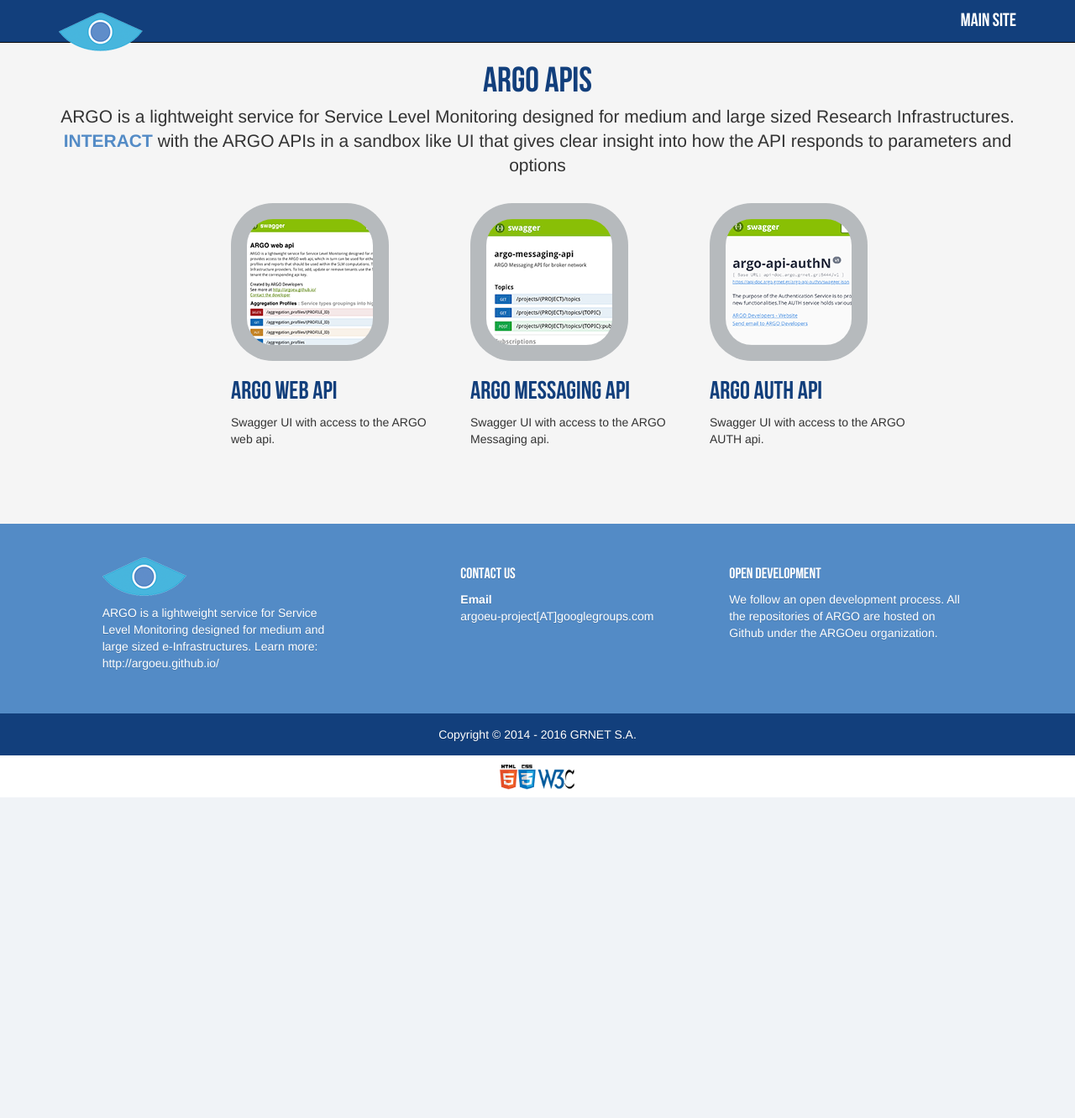
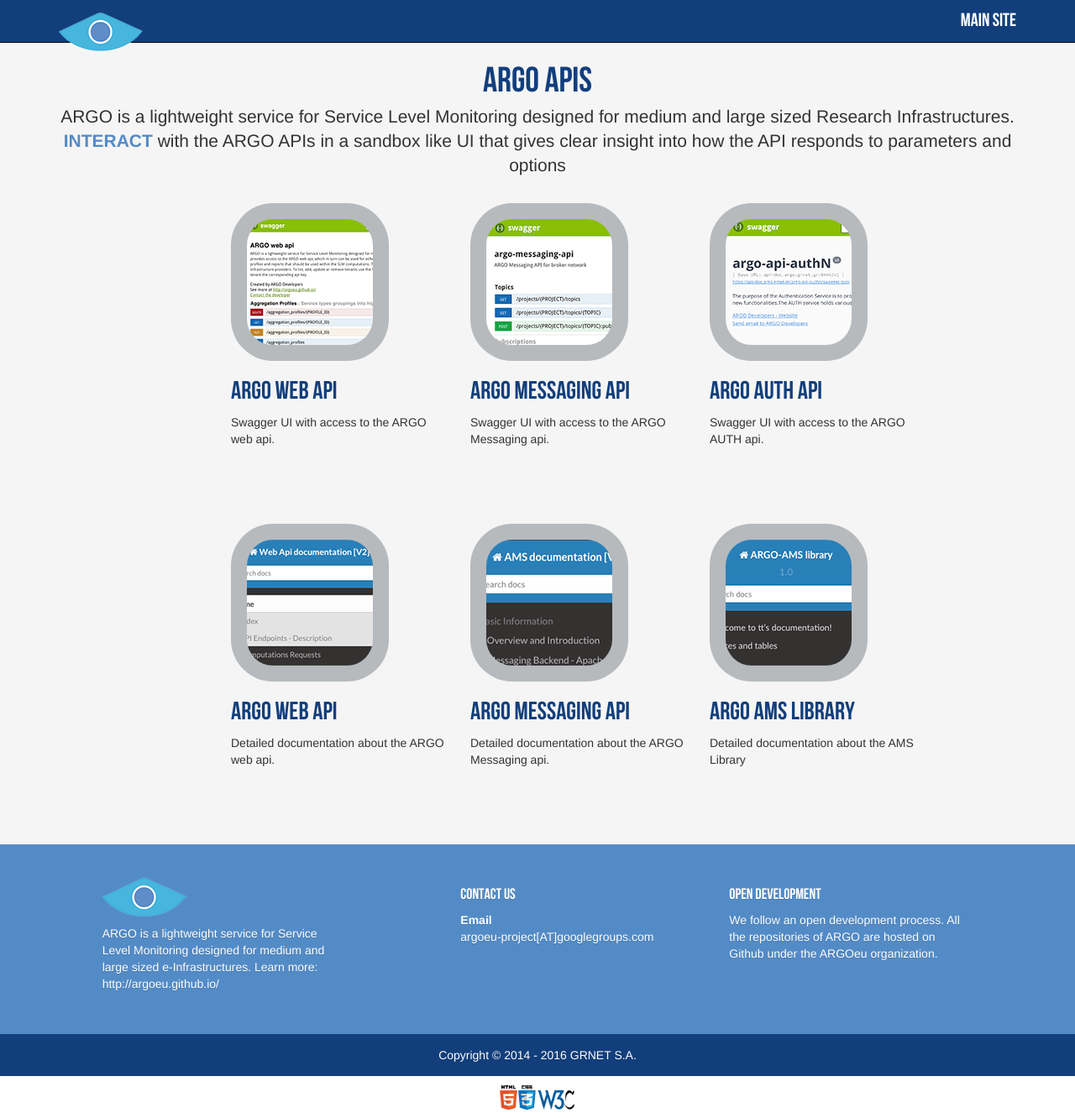
Before and after one commit to ARGOeu/argo-ansible, a Python web app: template roles/swagger/templates/index.html.j2 in a window 1280 px wide. Shown: the whole page at 84% size. Before the commit the page ends 950 px from the top, so only its background shows below. Run offline with Jinja, Linux system fonts and the light colour scheme; the template is opened without the code that fills it, so the values that code supplies are empty; some libraries are stand-ins or nearby versions.

Commit message:
updated swagger files

```diff
--- a/roles/swagger/templates/index.html.j2
+++ b/roles/swagger/templates/index.html.j2
@@ -90,9 +90,35 @@
         </div>
          </div><!-- /.row -->
         <div class="row">&nbsp;<p>&nbsp;</p><p>&nbsp;</p></div>
+        <div class="row">
+        <div class="col-lg-2">
+        </div>
+          <div class="col-lg-3">
+              <a href="http://argoeu.github.io/api/v2/" target="_blank">
+              	<span ><img src="./assets/argo-web-mkdocs.png" alt="ARGO" class="fa-grey"></span></a>
+              <h2><a href="http://argoeu.github.io/messaging/v1/"> ARGO Web API</a></h2>
+              <p> Detailed documentation about the ARGO web api.</p>
+          </div><!-- /.col-lg-4 -->
+       	  <div class="col-lg-3">
+              <a href="http://argoeu.github.io/messaging/v1/" target="_blank">
+              	<span ><img src="./assets/messaging-api-mkdocs.png" alt="ARGO" class="fa-grey"></span></a>
+              <h2><a href="http://argoeu.github.io/messaging/v1/"> ARGO Messaging API</a></h2>
+              <p> Detailed documentation about the ARGO Messaging api.</p>
+          </div><!-- /.col-lg-4 -->
+          <div class="col-lg-3">
+              <a href="http://argoeu.github.io/ams-library/" target="_blank">
+              	<span ><img src="./assets/ams-library-docs.png" alt="ARGO" class="fa-grey"></span></a>
+              <h2><a href="http://argoeu.github.io/ams-library/"> ARGO AMS Library</a></h2>
+              <p>  Detailed documentation about the AMS Library</p>
+          </div><!-- /.col-lg-4 -->
+ 		 <div class="col-lg-2">
+        </div>
+         </div><!-- /.row -->
+        <div class="row">&nbsp;<p>&nbsp;</p><p>&nbsp;</p></div>
       </div><!--container -->
     </div><!-- marketing -->
   <!-- from -->
+
 
       </div>
 
```
Also changed, not shown: roles/swagger/files/var/www/html/assets/ams-library-docs.png (added), roles/swagger/files/var/www/html/assets/argo-web-mkdocs.png (added), roles/swagger/files/var/www/html/assets/messaging-api-mkdocs.png (added).
